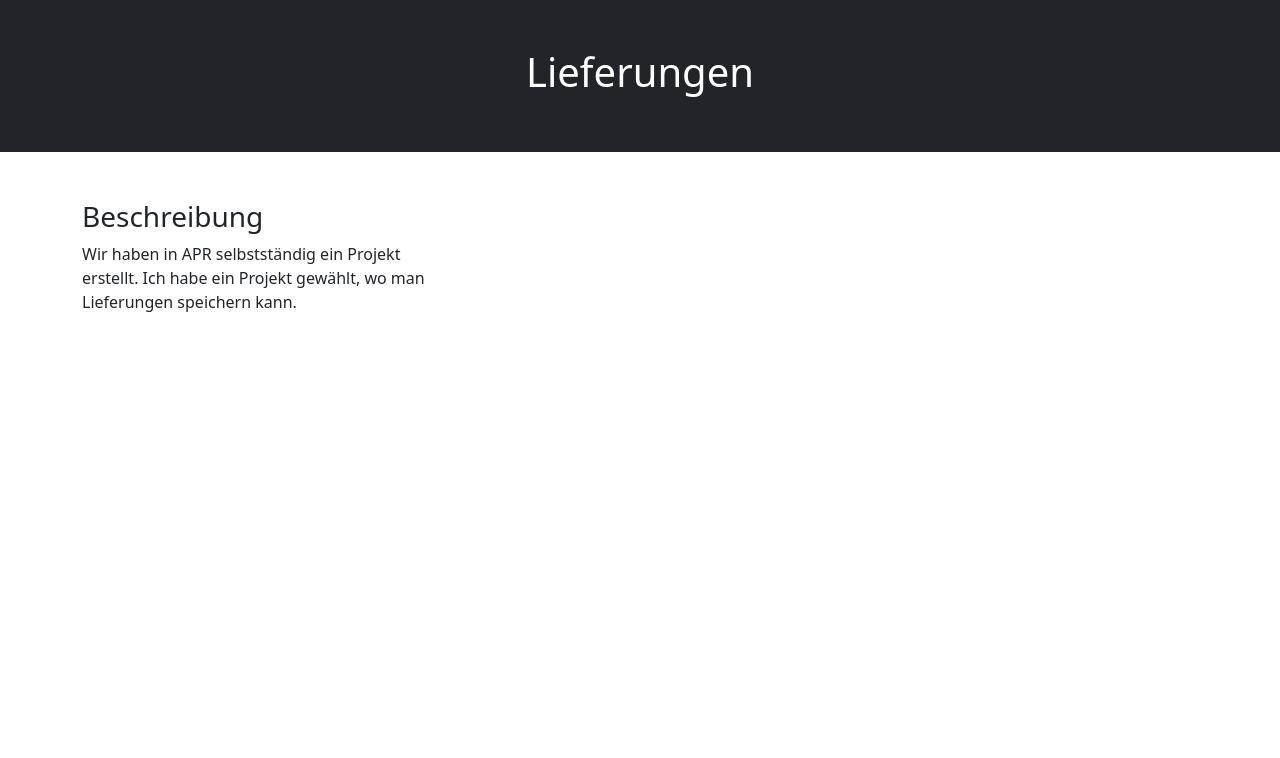
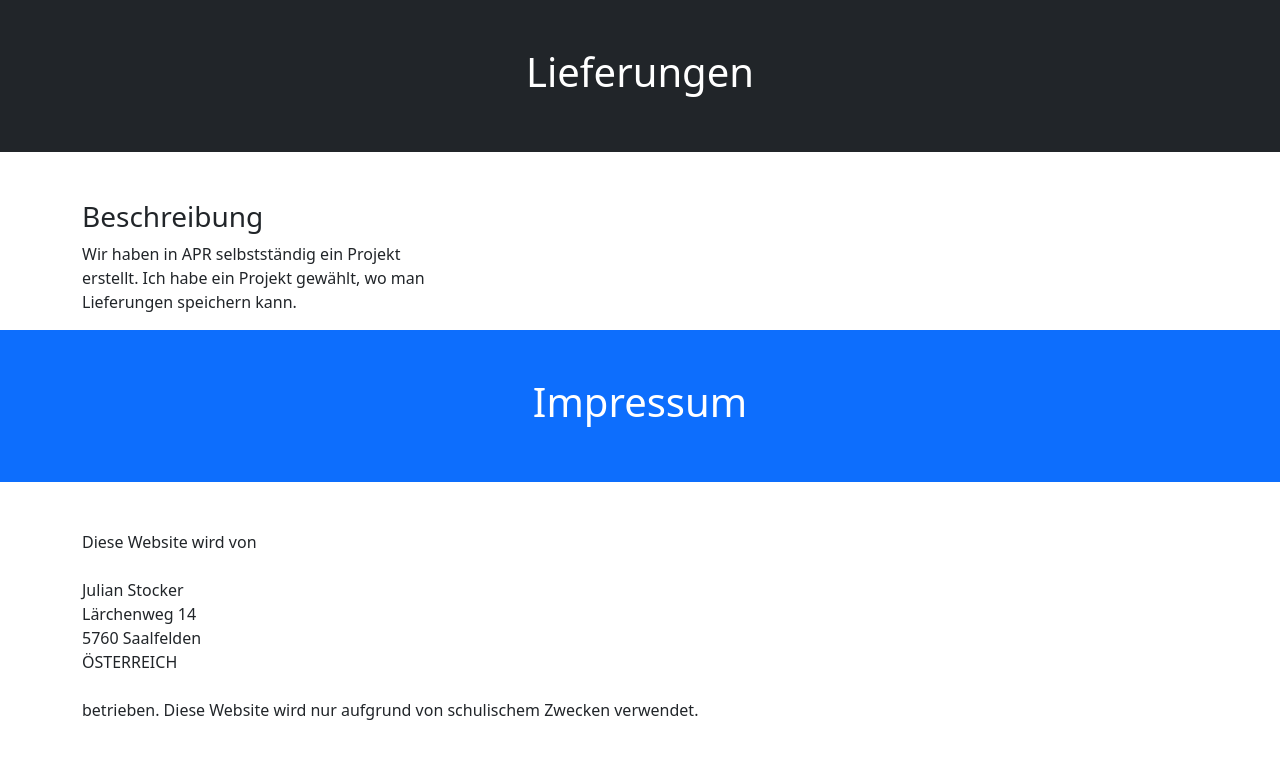
Before and after one commit to justocker/justocker.github.io, a plain HTML site: page index.html in a window 1280 px wide. Drawn offline with nearby package versions, Linux system fonts and the light colour scheme.

Commit message:
impressum teils fertig

```diff
--- a/index.html
+++ b/index.html
@@ -23,5 +23,23 @@
     </div>
   </div>
 </div>
+
+<div class="p-5 bg-primary text-white text-center">
+  <h1>Impressum</h1>
+</div>
+<div class="container mt-5">
+  <p>Diese Website wird von
+    <br>
+    <br>
+    Julian Stocker<br>
+    Lärchenweg 14<br>
+    5760 Saalfelden<br>
+    ÖSTERREICH<br>
+    <br>
+    betrieben. Diese Website wird nur aufgrund von schulischem Zwecken verwendet.
+
+</p>
+</div>
+
 </body>
 </html>
```
